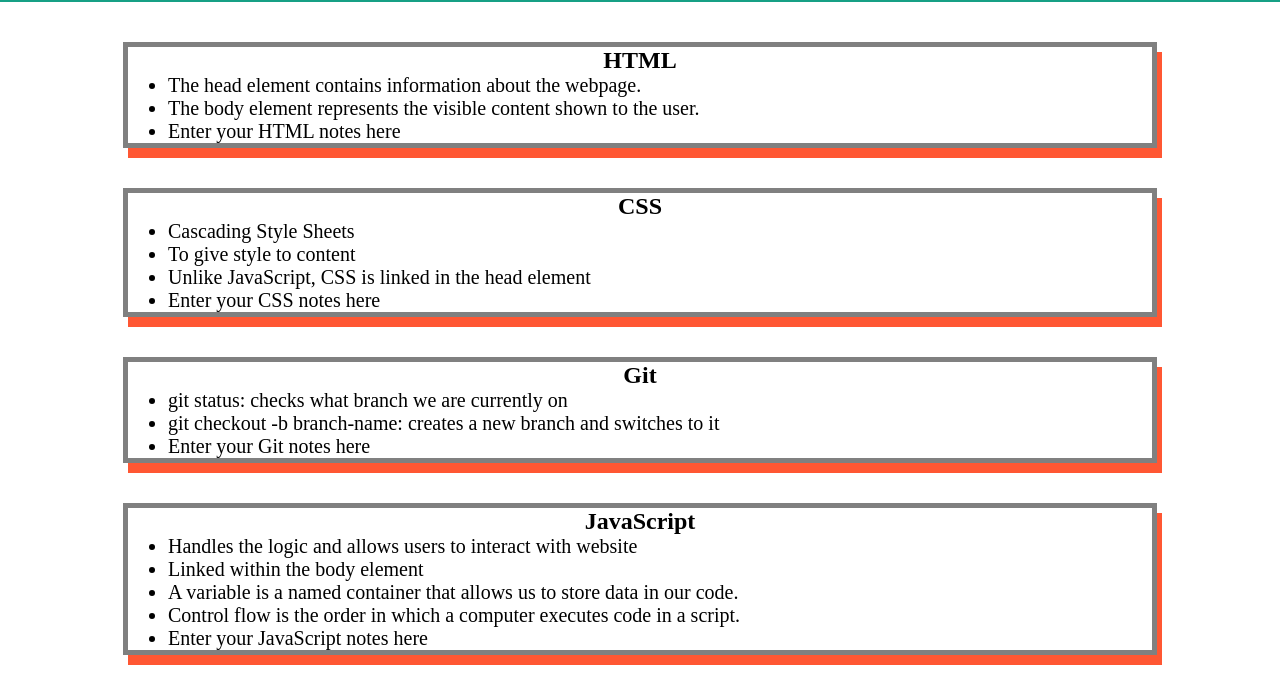
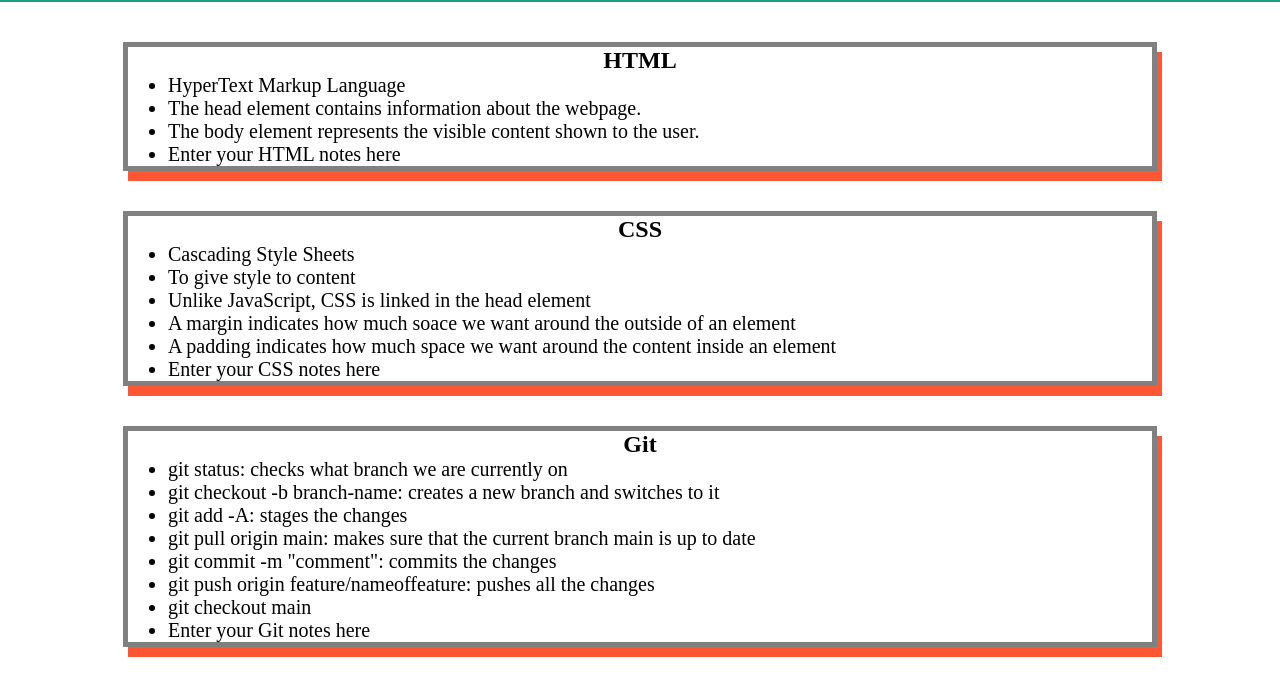
Before and after one commit to iwirsing/prework-study-guide, a plain HTML site: page index.html in a window 1280 px wide. Shown: the part 118-800 px from the top of the page. Drawn offline with Linux system fonts and the light colour scheme.

```diff
--- a/index.html
+++ b/index.html
@@ -17,6 +17,7 @@
       <section class="card" id="html-section">
         <h2>HTML</h2>
      <ul>
+        <li>HyperText Markup Language</li>
        <li>The head element contains information about the webpage.</li>
        <li>The body element represents the visible content shown to the user.</li>
        <li>Enter your HTML notes here</li>
@@ -29,6 +30,8 @@
           <li>Cascading Style Sheets</li>
           <li>To give style to content</li>
           <li>Unlike JavaScript, CSS is linked in the head element</li>
+          <li>A margin indicates how much soace we want around the outside of an element</li>
+          <li>A padding indicates how much space we want around the content inside an element</li>
           <li>Enter your CSS notes here</li>
         </ul>
       </section>
@@ -39,6 +42,11 @@
         <ul>
           <li>git status: checks what branch we are currently on</li>
           <li>git checkout -b branch-name: creates a new branch and switches to it</li>
+          <li> git add -A: stages the changes</li>
+          <li> git pull origin main: makes sure that the current branch main is up to date </li>
+          <li> git commit -m "comment": commits the changes</li>
+          <li> git push origin feature/nameoffeature: pushes all the changes</li>
+          <li>git checkout main</li>
           <li>Enter your Git notes here</li>
         </ul>
       </section>
```
Also changed, not shown: assets/images/PSG-Screenshot.png (added), 2 other files.
